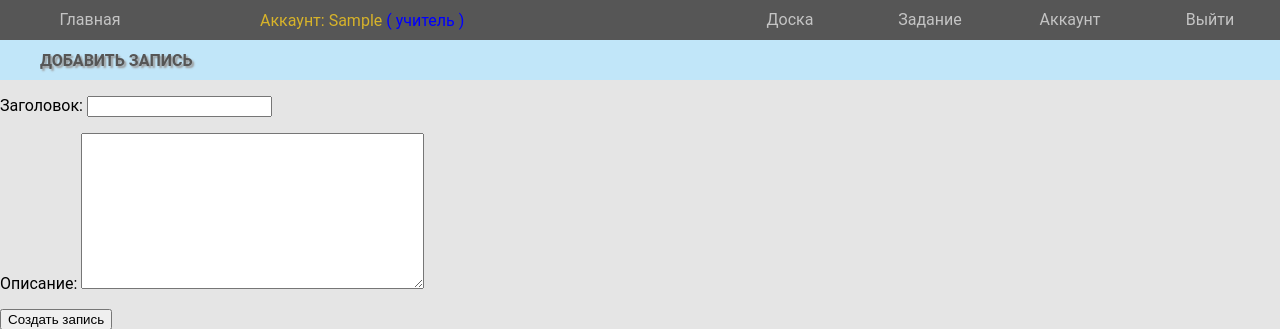
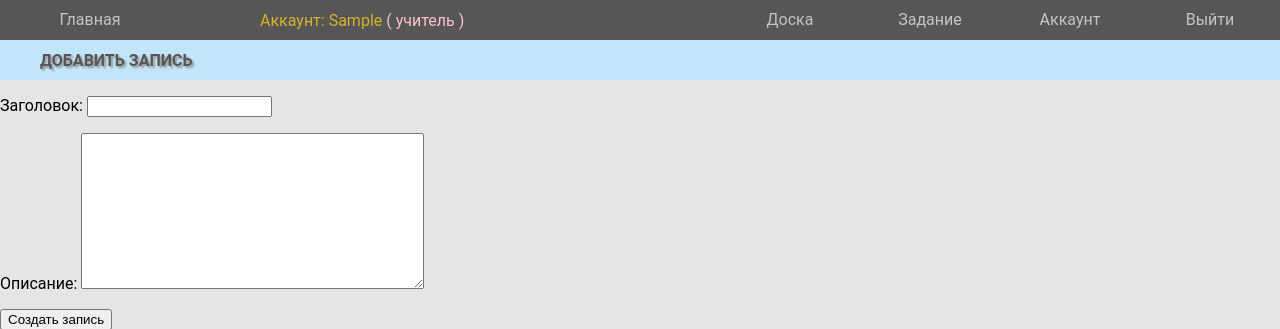
Before and after one commit to LizaPyalova/kursovaya, a Django app: page /add_board/ in a window 1280 px wide. Shown: the top 329 px of the page. Run offline with Django 5.2, Linux system fonts and the light colour scheme; a user stored in the database is signed in; tables that the repository leaves empty hold one stand-in row (values such as "Sample post").

Commit message:
base.html

```diff
--- a/TeacherStudentTest-master/templates/base.html
+++ b/TeacherStudentTest-master/templates/base.html
@@ -14,7 +14,7 @@
         <a class="nav-link" data-target="home" href="{% url 'home' %}">Главная</a>
         {% if user.is_authenticated %}
             <span class="user-info">Аккаунт: {{ user.fio }}
-            <span style="color: blue">
+            <span style="color: pink">
                 ({% if user.role == user.TEACHER %}
                     учитель
                 {% elif user.role == user.STUDENT %}
```
